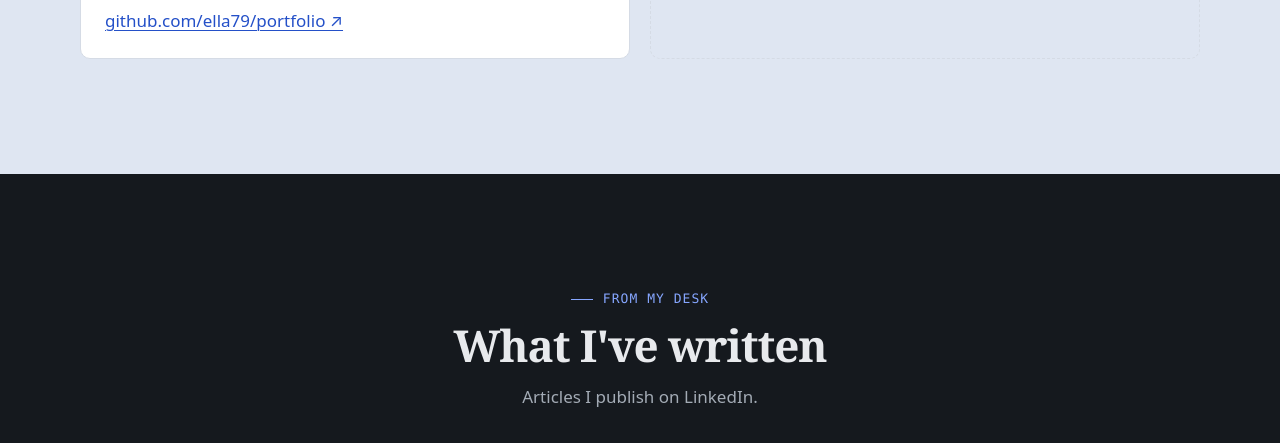
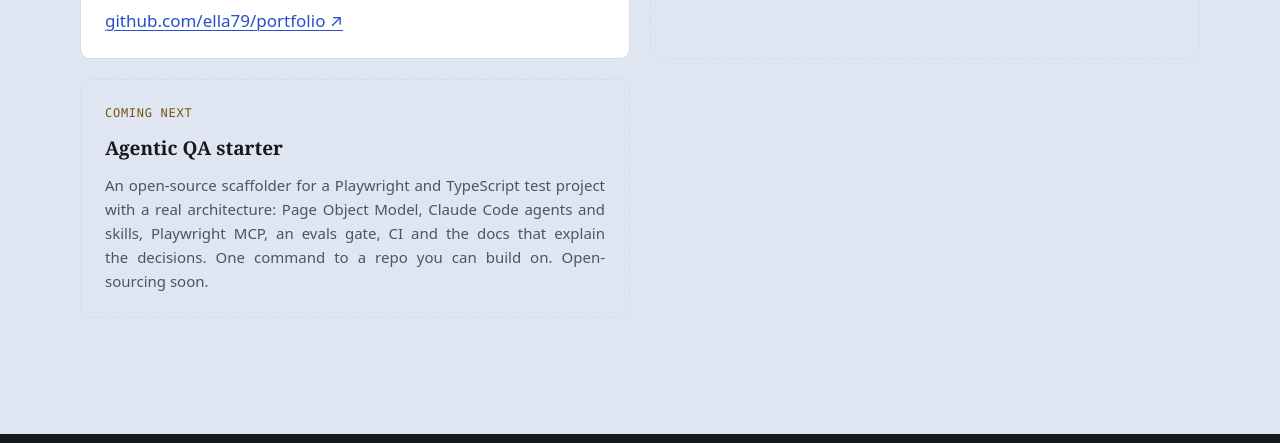
Before and after one commit to ella79/portfolio, a website: page index.html in a window 1280 px wide. Shown: the part 4630-5073 px from the top of the page. Drawn offline with Linux system fonts and the light colour scheme.

Commit message:
feat: add Agentic QA starter card to Coming next

```diff
--- a/index.html
+++ b/index.html
@@ -206,6 +206,11 @@
         <h3>More tools I'm building</h3>
         <p>The agents and skills I write with Claude Code and TypeScript, and small tools that came out of real testing problems.</p>
       </article>
+      <article class="card soon rv">
+        <span class="kicker">Coming next</span>
+        <h3>Agentic QA starter</h3>
+        <p>An open-source scaffolder for a Playwright and TypeScript test project with a real architecture: Page Object Model, Claude Code agents and skills, Playwright MCP, an evals gate, CI and the docs that explain the decisions. One command to a repo you can build on. Open-sourcing soon.</p>
+      </article>
     </div>
   </div>
 </section>
```
